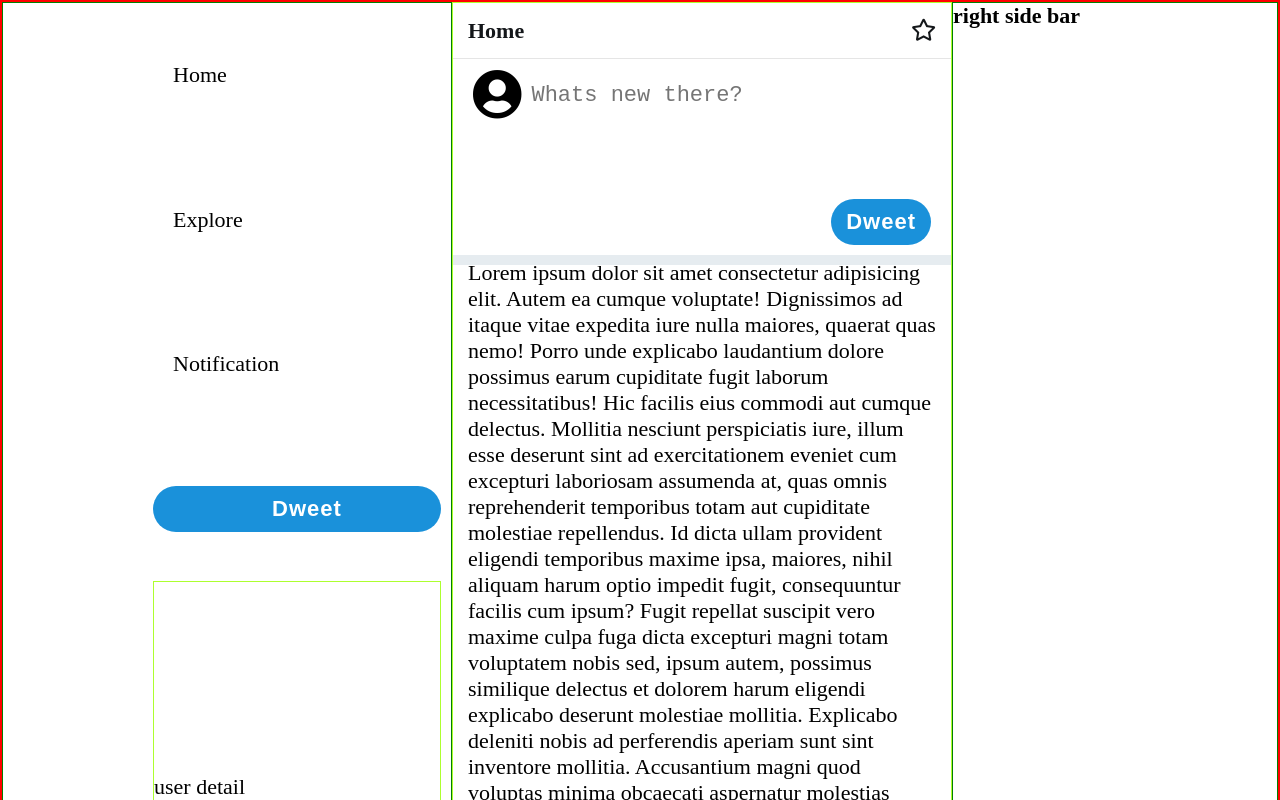
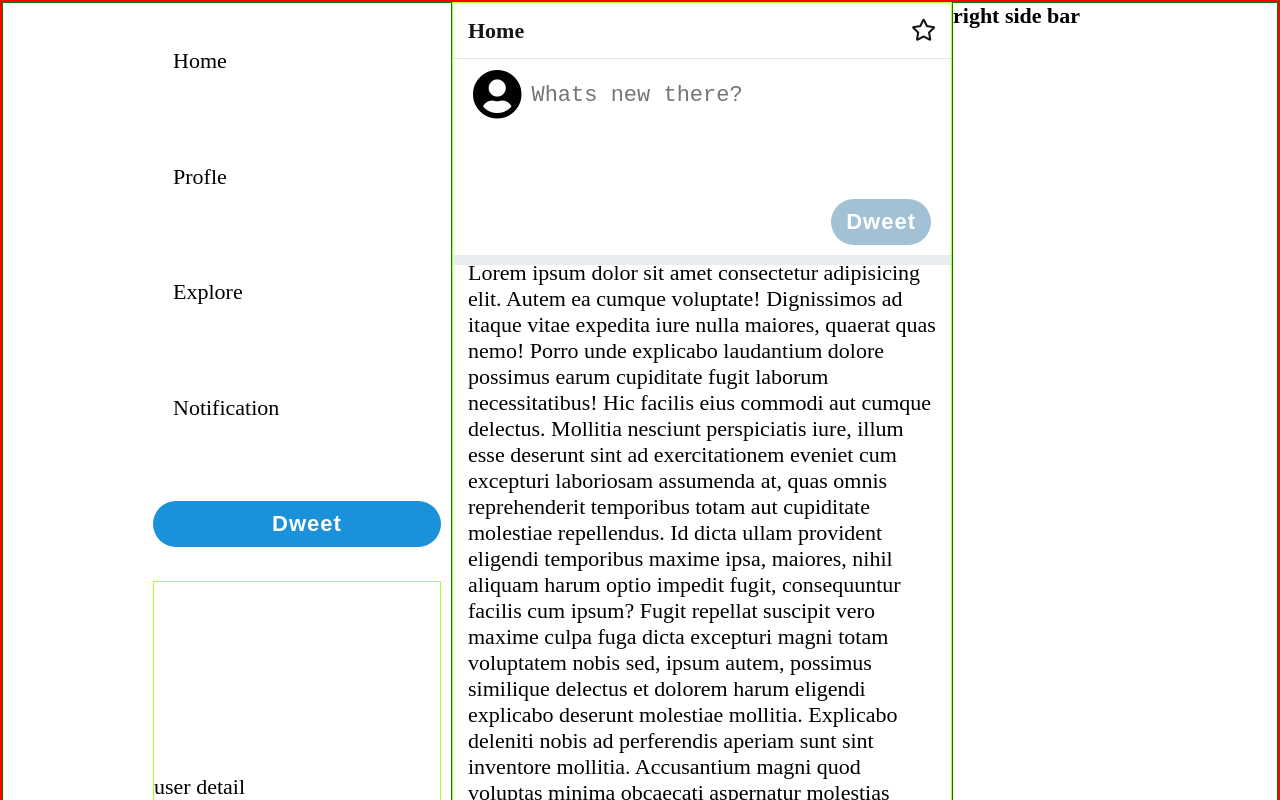
Before and after one commit to atulnitrr/tFront, a React (Create React App) app: page / in a window 1280 px wide. Shown: the top 800 px of the page. Built offline with nearby package versions, Linux system fonts and the light colour scheme.

Commit message:
Added dwitter node

```diff
--- a/src/components/HomeHeader.js
+++ b/src/components/HomeHeader.js
@@ -6,7 +6,7 @@ function HomeHeader() {
     <header className="home-header">
       <p>Home</p>
       <p>
-        <i class="far fa-star"></i>
+        <i className="far fa-star"></i>
       </p>
     </header>
   );
--- a/src/components/LeftSideBar.js
+++ b/src/components/LeftSideBar.js
@@ -7,6 +7,7 @@ function LeftSideBar() {
     <aside className="ls-container">
       <section>
         <p>Home</p>
+        <p>Profle</p>
         <p>Explore</p>
         <p>Notification</p>
         <button>Dweet</button>
--- a/src/components/TweetArea.js
+++ b/src/components/TweetArea.js
@@ -1,7 +1,37 @@
-import React from "react";
+import React, { useState, useEffect } from "react";
+import Axios from "axios";
 import "../css/TweetArea.css";
+const B_PATH = "http://localhost:3033";
+
+const user_id = "5f261a987989a7c1b4794172";
 
 function TweetArea() {
+  const [tweet, setTweet] = useState("");
+  const [submitCount, setSubmitCount] = useState(0);
+
+  useEffect(() => {
+    async function sendTweet() {
+      try {
+        const tweetData = {
+          tweet: tweet,
+          user_id: user_id,
+        };
+        const respone = await Axios.post(`${B_PATH}/tweet`, tweetData);
+        console.log(respone.data);
+        setTweet("");
+      } catch (error) {
+        console.log(error);
+      }
+    }
+    if (submitCount > 0) {
+      sendTweet();
+    }
+  }, [submitCount]);
+
+  const handleSubmit = (e) => {
+    setSubmitCount((prev) => prev + 1);
+  };
+
   return (
     <div className="tweet-wrapper">
       <div className="tw-user-profile">
@@ -14,12 +44,16 @@ function TweetArea() {
             id=""
             rows="4"
             placeholder="Whats new there?"
+            value={tweet}
+            onChange={(e) => setTweet(e.target.value)}
           ></textarea>
         </div>
         <div className="tw-ta-action">
           <div></div>
           <div className="tw-ta-action-r">
-            <button>Dweet</button>
+            <button disabled={tweet.trim().length == 0} onClick={handleSubmit}>
+              Dweet
+            </button>
           </div>
         </div>
       </div>
--- a/src/css/TweetArea.css
+++ b/src/css/TweetArea.css
@@ -67,3 +67,8 @@
   border: none;
   cursor: pointer;
 }
+
+.tw-ta-action-r button:disabled {
+  background-color: rgb(162, 193, 212);
+  color: #fff;
+}
```
